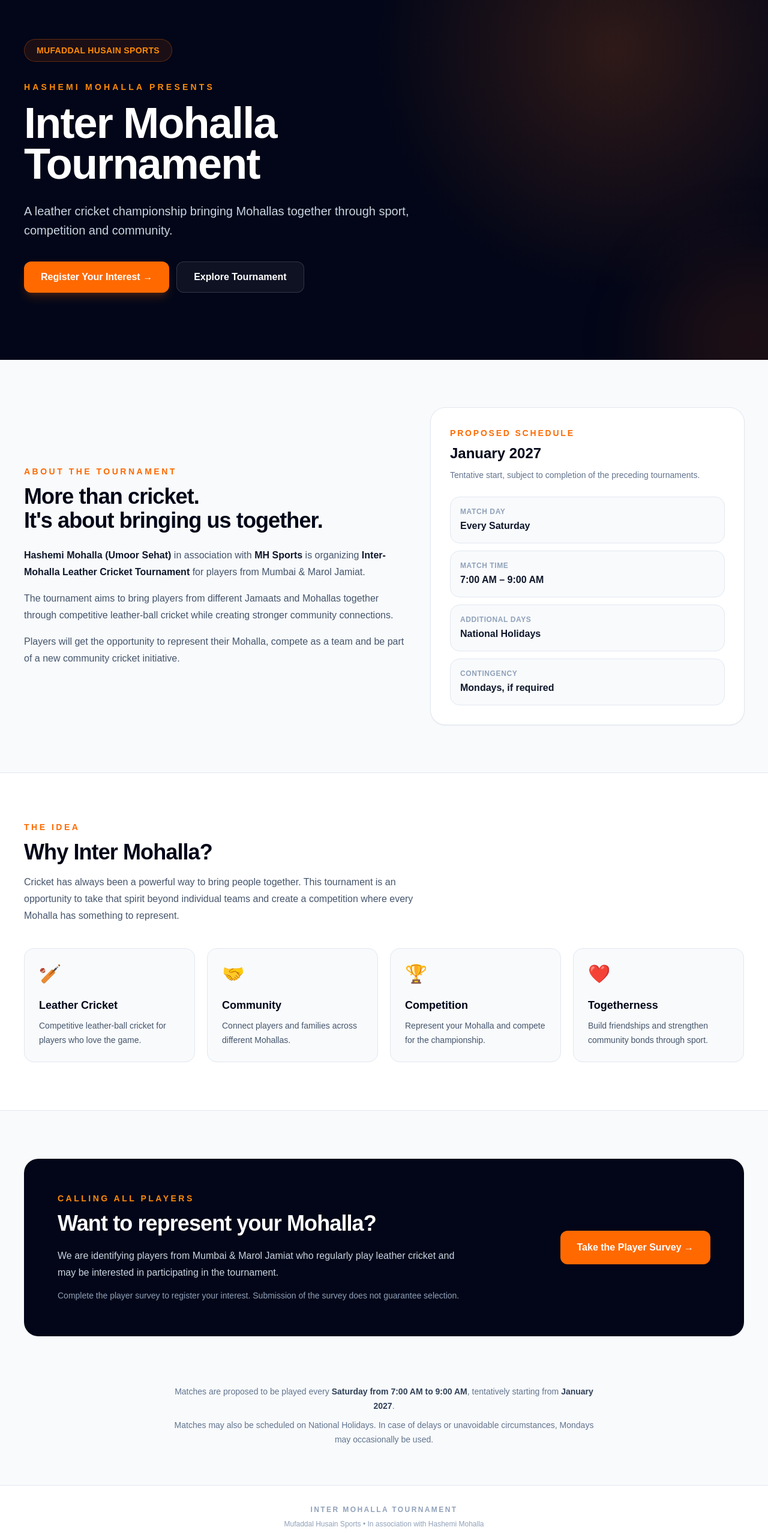
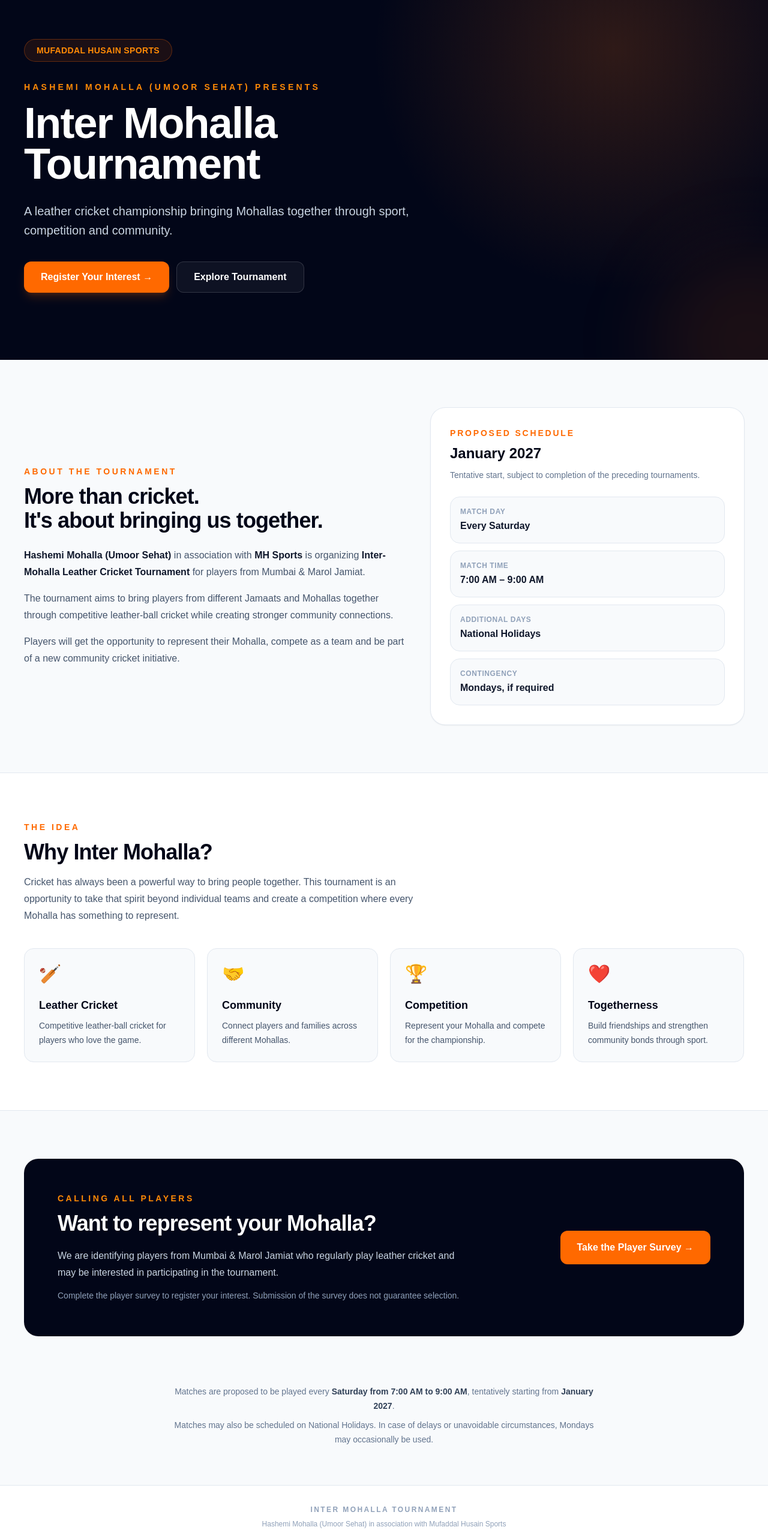
Before and after one commit to mufaddalhusain53/mhsports, a Next.js app: page /tournaments/inter-mohalla in a window 1280 px wide. Shown: the part 160-2726 px from the top of the page at 60% size. Built offline with nearby package versions, Linux system fonts and the light colour scheme.

Commit message:
Clarify Inter Mohalla organizer attribution

```diff
--- a/app/tournaments/inter-mohalla/page.tsx
+++ b/app/tournaments/inter-mohalla/page.tsx
@@ -19,7 +19,7 @@ export default function InterMohallaTournamentPage() {
             </div>
 
             <p className="mt-8 text-sm font-bold uppercase tracking-[0.3em] text-orange-400">
-              Hashemi Mohalla Presents
+              Hashemi Mohalla (Umoor Sehat) Presents
             </p>
 
             <h1 className="mt-4 text-5xl font-black leading-[0.95] tracking-tight text-white sm:text-6xl md:text-7xl">
@@ -268,7 +268,7 @@ export default function InterMohallaTournamentPage() {
           </p>
 
           <p className="mt-2 text-xs text-slate-400">
-            Mufaddal Husain Sports • In association with Hashemi Mohalla
+            Hashemi Mohalla (Umoor Sehat) in association with Mufaddal Husain Sports
           </p>
         </div>
       </footer>
--- a/app/tournaments/inter-mohalla/survey/page.tsx
+++ b/app/tournaments/inter-mohalla/survey/page.tsx
@@ -119,7 +119,7 @@ export default function MohallaSurveyPage() {
         {/* Header */}
         <div className="mb-6 text-center">
           <p className="text-xs font-bold uppercase tracking-[0.25em] text-orange-500 sm:text-sm">
-            Hashemi Mohalla Presents
+            Hashemi Mohalla (Umoor Sehat) Presents
           </p>
 
           <h1 className="mt-3 text-3xl font-black leading-tight text-slate-900 sm:text-4xl md:text-5xl">
```
